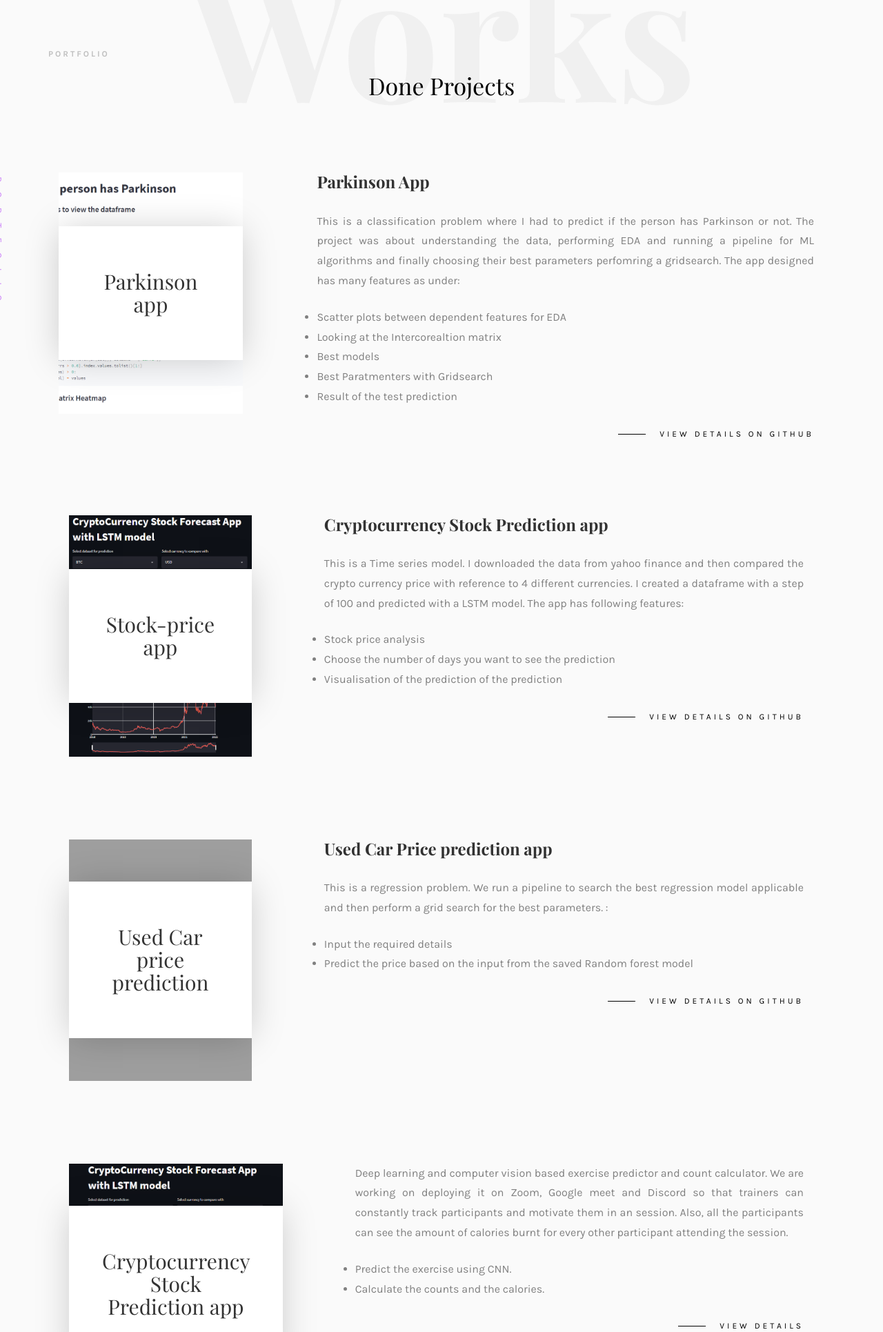
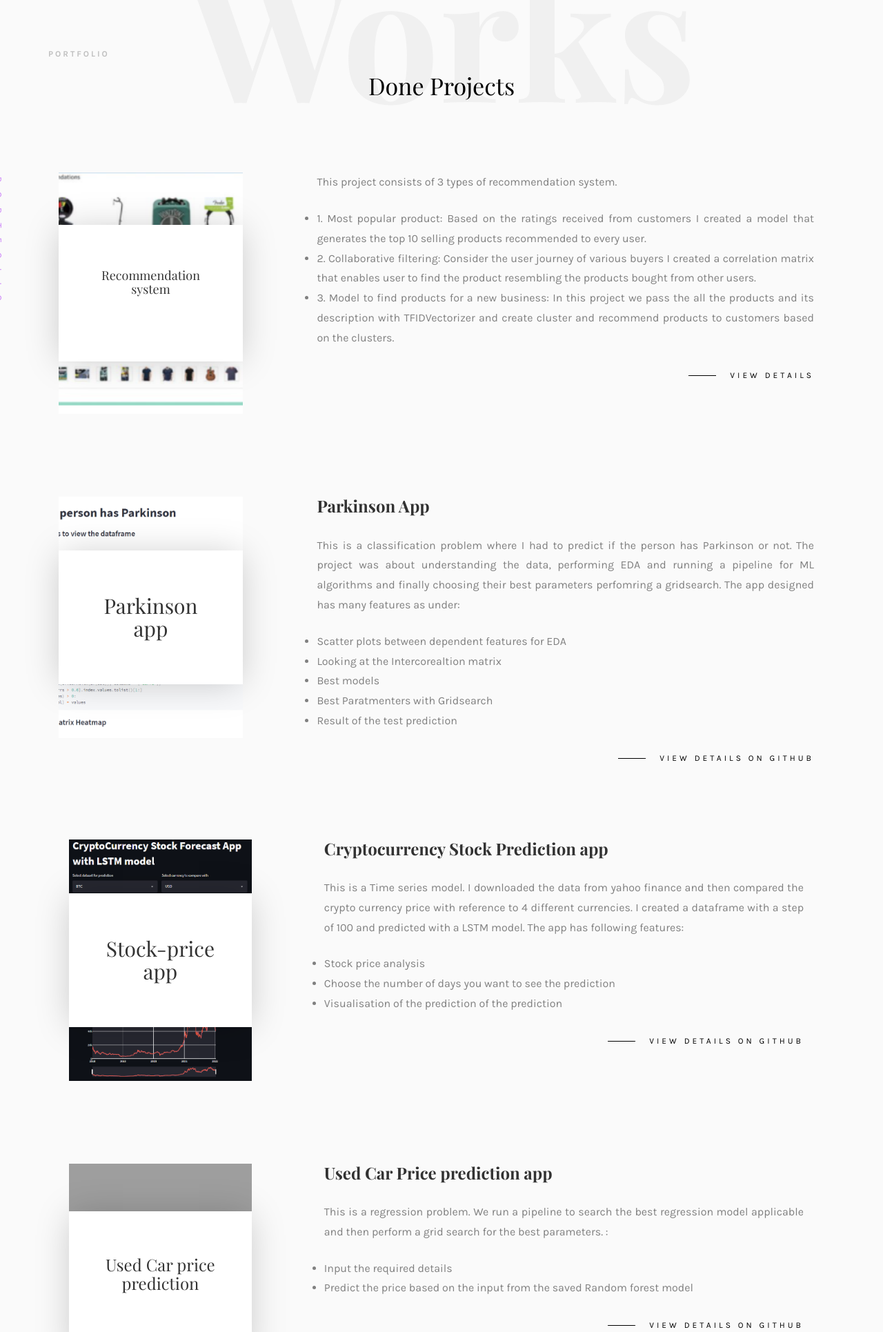
Before and after one commit to MurtazaJ/portfolio, a Flask app: page / in a window 1280 px wide; the page is wider, and only the part inside the window is pictured. Shown: the part 2668-4599 px from the top of that part at 69% size. Run offline with Flask 2, Linux system fonts and the light colour scheme; some libraries are stand-ins or nearby versions; some web fonts are replaced; grey boxes are pictures that could not be loaded.

Commit message:
added new project

```diff
--- a/flask_app/portfolio/templates/projects2.html
+++ b/flask_app/portfolio/templates/projects2.html
@@ -13,6 +13,29 @@
 			<div class="col-md-12">
 				<div class="rotate">
 					<h2 class="heading">Portfolio</h2>
+				</div>
+			</div>
+		</div>
+
+		<div class="col-md-12">
+			<div class="work-entry animate-box">
+				<a href="work.html" class="work-img" style="background-image: url(static/images/recommendation.png);">
+					<div class="display-t">
+						<div class="work-name">
+							<h4>Recommendation system</h4>
+						</div>
+					</div>
+				</a>
+				<div class="col-md-12 col-md-offset-1">
+					<div class="desc">
+						<p>This project consists of 3 types of recommendation system.</p>
+						<ul>
+							<li>1. Most popular product: Based on the ratings received from customers I created a model that generates the top 10 selling products recommended to every user.</li>
+							<li>2. Collaborative filtering: Consider the user journey of various buyers I created a correlation matrix that enables user to find the product resembling the products bought from other users.</li>
+							<li>3. Model to find products for a new business: In this project we pass the all the products and its description with TFIDVectorizer and create cluster and recommend products to customers based on the clusters.</li>
+						</ul>
+						<p class="read"><a href="https://github.com/MurtazaJ/projects/tree/main/amazon_recommendation">View details</a></p>
+					</div>
 				</div>
 			</div>
 		</div>
@@ -70,7 +93,7 @@
 					<a href="https://share.streamlit.io/murtazaj/projects/main/usedcar_price_prediction/app.py" class="work-img" target=blank  style="background-image: url(https://i.ytimg.com/vi/dip_8dmrcaU/maxresdefault.jpg);">
 						<div class="display-t">
 							<div class="work-name" >
-								<h2>Used Car price prediction</h2>
+								<h3>Used Car price prediction</h3>
 							</div>
 						</div>
 					</a>
@@ -91,10 +114,10 @@
 
 			<div class="col-md-12">
 				<div class="work-entry animate-box">
-					<a href="work.html" class="work-img" style="background-image: url(static/images/crypto.png);">
+					<a href="https://share.streamlit.io/murtazaj/projects/main/count/app.py" class="work-img" style="background-image: url(static/images/countpredictor.png);">
 						<div class="display-t">
 							<div class="work-name">
-								<h2>Cryptocurrency Stock Prediction app</h2>
+								<h2>Fitness app</h2>
 							</div>
 						</div>
 					</a>
@@ -105,24 +128,28 @@
 								<li>Predict the exercise using CNN.</li>
 								<li>Calculate the counts and the calories.</li>
 							</ul>
-							<p class="read"><a href="#">View details</a></p>
+							<p class="read"><a href="https://github.com/MurtazaJ/projects/tree/main/count">View details</a></p>
 						</div>
 					</div>
 				</div>
 			</div>
 			<div class="col-md-12">
 				<div class="work-entry animate-box">
-					<a href="work.html" class="work-img" style="background-image: url(static/images/work-4.jpg);">
+					<a href="work.html" class="work-img" style="background-image: url(static/images/timeseries.png);">
 						<div class="display-t">
 							<div class="work-name">
-								<h2>Black</h2>
+								<h2>Time Series Modelling</h2>
 							</div>
 						</div>
 					</a>
-					<div class="col-md-4 col-md-offset-4">
+					<div class="col-md-12 col-md-offset-1">
 						<div class="desc">
-							<p>Far far away, behind the word mountains, far from the countries Vokalia and Consonantia, there live the blind texts. Separated they live in Bookmarksgrove right at the coast of the Semantics, a large language ocean.</p>
-							<p class="read"><a href="#">View details</a></p>
+							<p>This is a regression based model with time series modelling where we predict the temperature for the next days based on the data of the previous years.</p>
+							<ul>
+								<li>Used Arima model to do the prediction.</li>
+
+							</ul>
+							<p class="read"><a href="https://github.com/MurtazaJ/projects/tree/main/Time_series_Delhi_Climate/challenge2">View details</a></p>
 						</div>
 					</div>
 				</div>
```
Also changed, not shown: flask_app/portfolio/static/images/recommendation.png (added), flask_app/portfolio/static/images/timeseries.png (added).
